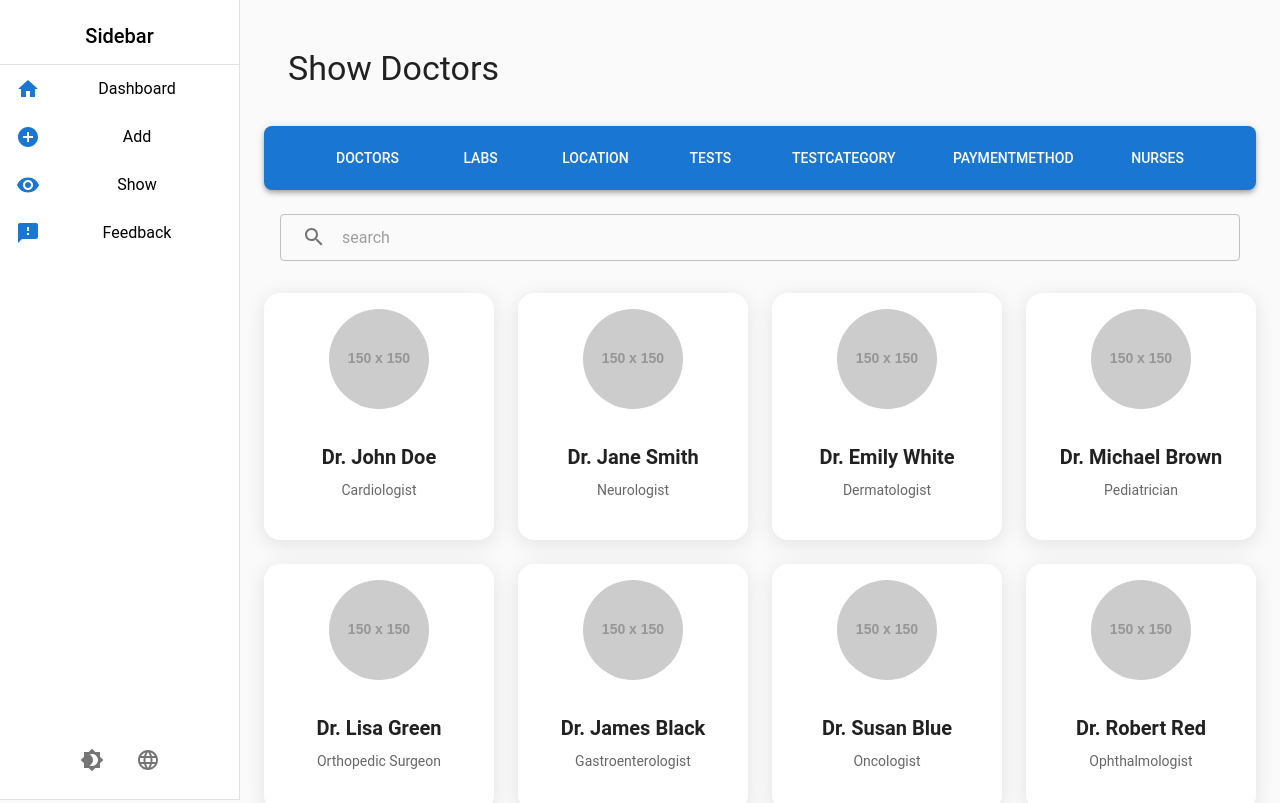
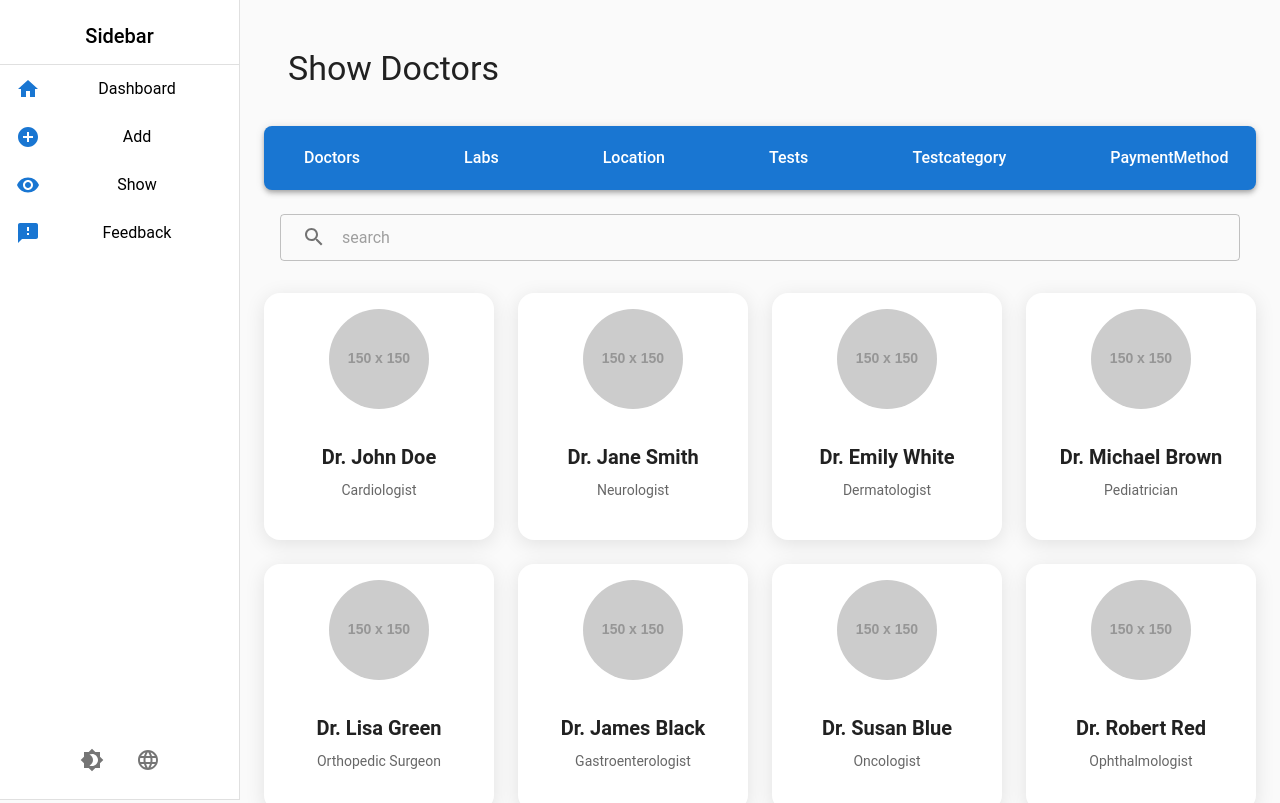
Before and after one commit to mouaztaloo00/Doctors, a React (Create React App) app: page /show/show_doctors in a window 1280 px wide. Shown: the top 803 px of the page. Built offline with nearby package versions, Linux system fonts and the light colour scheme.

Commit message:
scroll bar by mouaz

```diff
--- a/src/components/minBar/AddMiniNavbar.js
+++ b/src/components/minBar/AddMiniNavbar.js
@@ -1,5 +1,5 @@
 import React from 'react';
-import { AppBar, Toolbar, Button, Container } from '@mui/material';
+import { AppBar, Toolbar, Button, Box } from '@mui/material';
 import { Link } from 'react-router-dom';
 import { useTranslation } from 'react-i18next';
 
@@ -8,27 +8,76 @@ const AddMiniNavbar = () => {
 
   return (
     <AppBar position="static" color="primary" sx={{ maxWidth: '1200px', margin: 'auto', borderRadius: 2 }}>
-      <Toolbar sx={{ justifyContent: 'space-around' }}>
-        <Container sx={{ display: 'flex', justifyContent: 'space-between' }}>
-          <Button component={Link} to="/add/add_doctors" color="inherit" sx={{ mx: 2 }}>
+      <Toolbar
+        sx={{
+          display: 'flex',
+          overflowX: 'auto',
+          padding: 1,
+          alignItems: 'center', // Center items vertically
+          scrollbarWidth: 'thin', // For Firefox
+          '&::-webkit-scrollbar': {
+            height: 8, // For WebKit browsers
+          },
+          '&::-webkit-scrollbar-thumb': {
+            backgroundColor: '#888',
+            borderRadius: 4,
+          },
+          '&::-webkit-scrollbar-track': {
+            backgroundColor: '#e0e0e0',
+            borderRadius: 4,
+          },
+        }}
+      >
+        <Box sx={{ display: 'flex', gap: 9, justifyContent: 'center', flexGrow: 1 }}>
+          <Button
+            component={Link}
+            to="/add/add_doctors"
+            color="inherit"
+            sx={{ fontSize: '1rem', textTransform: 'capitalize', py: 1, px: 2 }}
+          >
             {t('navbar.Doctors')}
           </Button>
-          <Button component={Link} to="/add/add_labs" color="inherit" sx={{ mx: 2 }}>
+          <Button
+            component={Link}
+            to="/add/add_labs"
+            color="inherit"
+            sx={{ fontSize: '1rem', textTransform: 'capitalize', py: 1, px: 2 }}
+          >
             {t('navbar.labs')}
           </Button>
-          <Button component={Link} to="/add/add_location" color="inherit" sx={{ mx: 2 }}>
+          <Button
+            component={Link}
+            to="/add/add_location"
+            color="inherit"
+            sx={{ fontSize: '1rem', textTransform: 'capitalize', py: 1, px: 2 }}
+          >
             {t('navbar.location')}
           </Button>
-          <Button component={Link} to="/add/add_tests" color="inherit" sx={{ mx: 2 }}>
+          <Button
+            component={Link}
+            to="/add/add_tests"
+            color="inherit"
+            sx={{ fontSize: '1rem', textTransform: 'capitalize', py: 1, px: 2 }}
+          >
             {t('navbar.tests')}
           </Button>
-          <Button component={Link} to="/add/add_testcategory" color="inherit" sx={{ mx: 2 }}>
+          <Button
+            component={Link}
+            to="/add/add_testcategory"
+            color="inherit"
+            sx={{ fontSize: '1rem', textTransform: 'capitalize', py: 1, px: 2 }}
+          >
             {t('navbar.testcategory')}
           </Button>
-          <Button component={Link} to="/add/add_paymentMethod" color="inherit" sx={{ mx: 2 }}>
+          <Button
+            component={Link}
+            to="/add/add_paymentMethod"
+            color="inherit"
+            sx={{ fontSize: '1rem', textTransform: 'capitalize', py: 1, px: 2 }}
+          >
             {t('navbar.paymentMethod')}
           </Button>
-        </Container>
+        </Box>
       </Toolbar>
     </AppBar>
   );
--- a/src/components/minBar/ShowMiniNavbar.js
+++ b/src/components/minBar/ShowMiniNavbar.js
@@ -1,36 +1,91 @@
 import React from 'react';
-import { AppBar, Toolbar, Button, Container } from '@mui/material';
+import { AppBar, Toolbar, Button, Box } from '@mui/material';
 import { Link } from 'react-router-dom';
 import { useTranslation } from 'react-i18next';
+
 const ShowMiniNavbar = () => {
   const { t } = useTranslation();
 
   return (
     <AppBar position="static" color="primary" sx={{ maxWidth: '1200px', margin: 'auto', borderRadius: 2 }}>
-      <Toolbar sx={{ justifyContent: 'space-around' }}>
-        <Container sx={{ display: 'flex', justifyContent: 'space-between' }}>
-        <Button component={Link} to="/show/show_doctors" color="inherit" sx={{ mx: 2 }}>
+      <Toolbar
+        sx={{
+          display: 'flex',
+          overflowX: 'auto',
+          padding: 1,
+          alignItems: 'center', // Center items vertically
+          scrollbarWidth: 'thin', // For Firefox
+          '&::-webkit-scrollbar': {
+            height: 8, // For WebKit browsers
+          },
+          '&::-webkit-scrollbar-thumb': {
+            backgroundColor: '#888',
+            borderRadius: 4,
+          },
+          '&::-webkit-scrollbar-track': {
+            backgroundColor: '#e0e0e0',
+            borderRadius: 4,
+          },
+        }}
+      >
+        <Box sx={{ display: 'flex', gap: 9, justifyContent: 'center', flexGrow: 1 }}>
+          <Button
+            component={Link}
+            to="/show/show_doctors"
+            color="inherit"
+            sx={{ fontSize: '1rem', textTransform: 'capitalize', py: 1, px: 2 }}
+          >
             {t('navbar.Doctors')}
           </Button>
-          <Button component={Link} to="/show/show_labs" color="inherit" sx={{ mx: 2 }}>
+          <Button
+            component={Link}
+            to="/show/show_labs"
+            color="inherit"
+            sx={{ fontSize: '1rem', textTransform: 'capitalize', py: 1, px: 2 }}
+          >
             {t('navbar.labs')}
           </Button>
-          <Button component={Link} to="/show/show_location" color="inherit" sx={{ mx: 2 }}>
+          <Button
+            component={Link}
+            to="/show/show_location"
+            color="inherit"
+            sx={{ fontSize: '1rem', textTransform: 'capitalize', py: 1, px: 2 }}
+          >
             {t('navbar.location')}
           </Button>
-          <Button component={Link} to="/show/show_tests" color="inherit" sx={{ mx: 2 }}>
+          <Button
+            component={Link}
+            to="/show/show_tests"
+            color="inherit"
+            sx={{ fontSize: '1rem', textTransform: 'capitalize', py: 1, px: 2 }}
+          >
             {t('navbar.tests')}
           </Button>
-          <Button component={Link} to="/show/show_testcategory" color="inherit" sx={{ mx: 2 }}>
+          <Button
+            component={Link}
+            to="/show/show_testcategory"
+            color="inherit"
+            sx={{ fontSize: '1rem', textTransform: 'capitalize', py: 1, px: 2 }}
+          >
             {t('navbar.testcategory')}
           </Button>
-          <Button component={Link} to="/show/show_paymentMethod" color="inherit" sx={{ mx: 2 }}>
+          <Button
+            component={Link}
+            to="/show/show_paymentMethod"
+            color="inherit"
+            sx={{ fontSize: '1rem', textTransform: 'capitalize', py: 1, px: 2 }}
+          >
             {t('navbar.paymentMethod')}
           </Button>
-          <Button component={Link} to="/show/show_nurses" color="inherit" sx={{ mx: 2 }}>
+          <Button
+            component={Link}
+            to="/show/show_nurses"
+            color="inherit"
+            sx={{ fontSize: '1rem', textTransform: 'capitalize', py: 1, px: 2 }}
+          >
             {t('navbar.nurses')}
           </Button>
-        </Container>
+        </Box>
       </Toolbar>
     </AppBar>
   );
```
